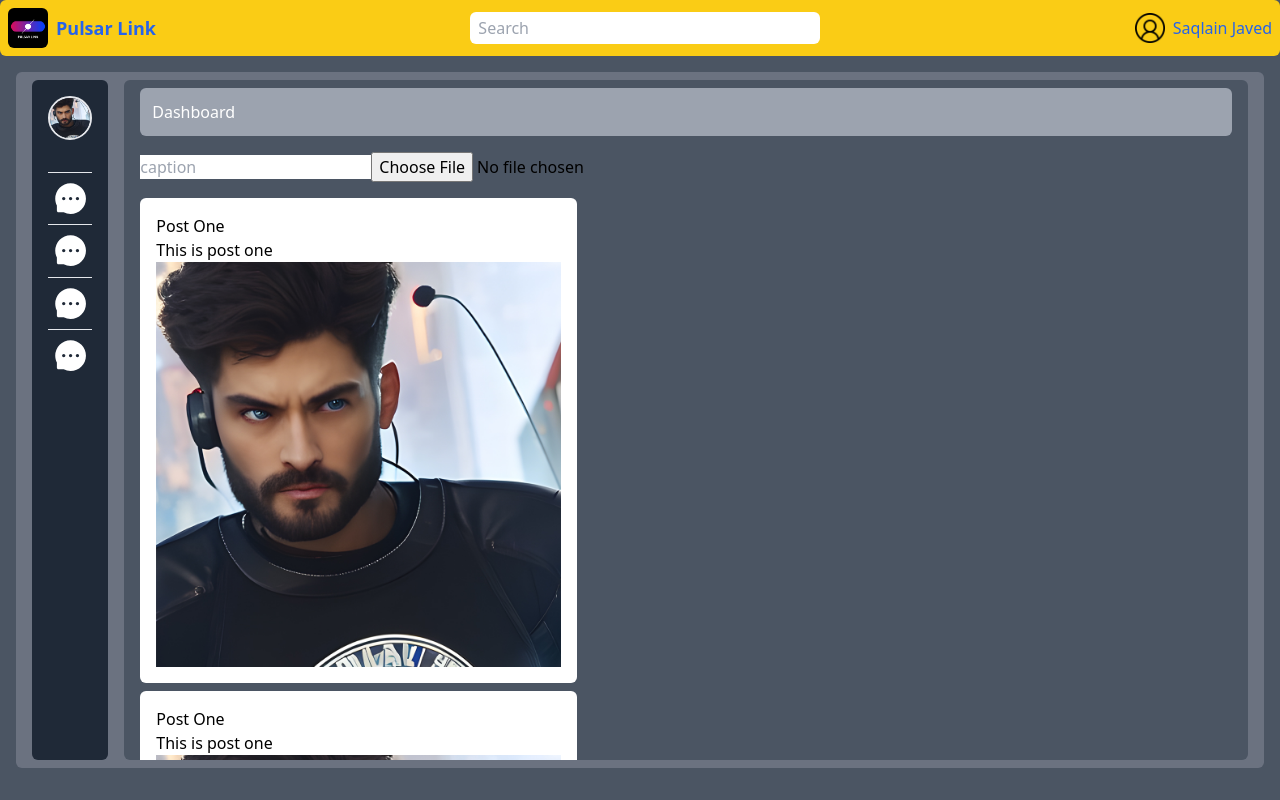
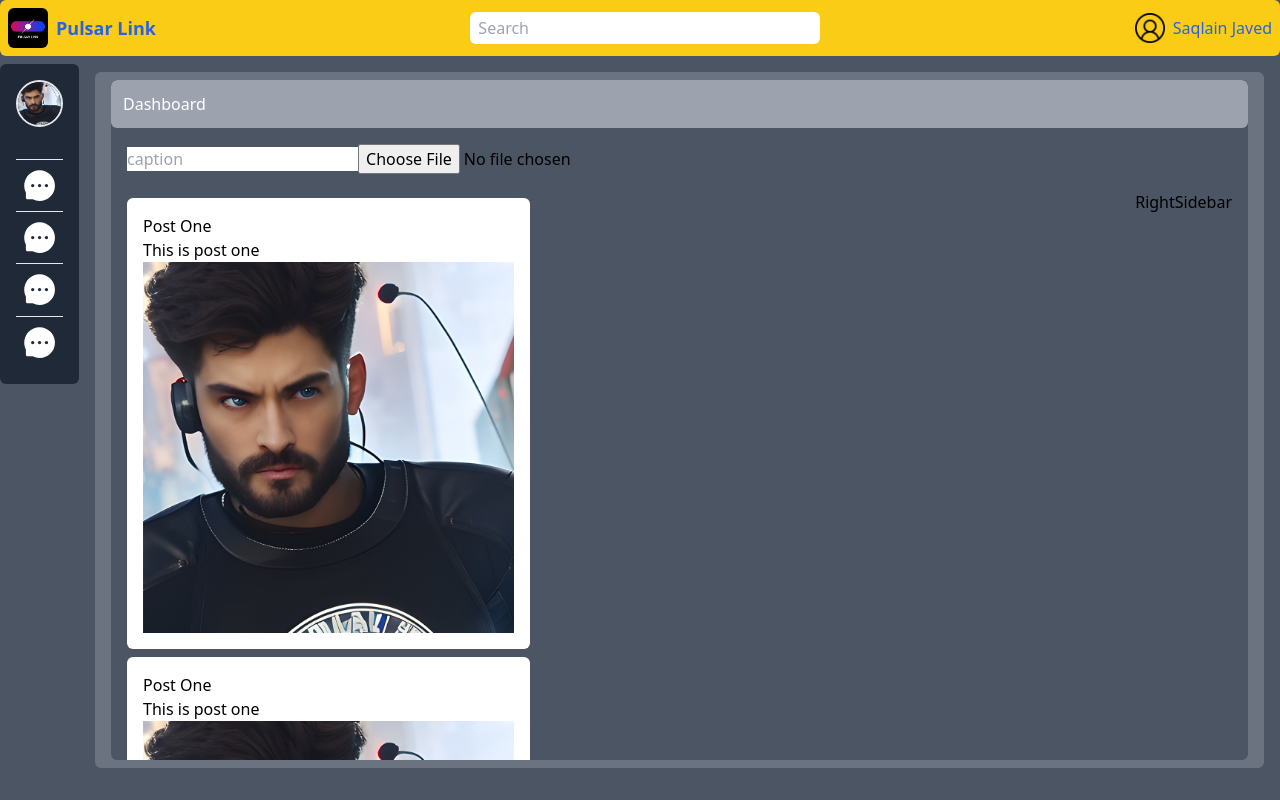
Before and after one commit to saqlain-hub/pulsar-link, a React (Vite) app in the folder client/: page / in a window 1280 px wide. Built offline with nearby package versions, Linux system fonts and the light colour scheme; the HTML template or start-up script is replaced by a standard one.

Commit message:
social media ui

```diff
--- a/client/src/components/Dashboard.jsx
+++ b/client/src/components/Dashboard.jsx
@@ -2,7 +2,7 @@ import React from "react";
 
 const Dashboard = () => {
   return (
-    <div className="sticky top-0 mt-2 z-10 bg-gray-400 text-white rounded-md p-3">
+    <div className="sticky top-0 z-10 bg-gray-400 text-white rounded-md p-3">
       Dashboard
     </div>
   );
--- /dev/null
+++ b/client/src/components/RightSidebar.jsx
@@ -0,0 +1,7 @@
+import React from "react";
+
+const RightSidebar = () => {
+  return <div>RightSidebar</div>;
+};
+
+export default RightSidebar;
--- a/client/src/components/Sidebar.jsx
+++ b/client/src/components/Sidebar.jsx
@@ -8,7 +8,7 @@ const Sidebar = () => {
 
   return (
     <div
-      className={`lg:block hidden relative open bg-gray-800 rounded-md origin-left duration-[2s] ${
+      className={`h-[100%] sticky top-0 lg:block hidden open bg-gray-800 rounded-md origin-left duration-[2s] ${
         !open ? "w-20" : "w-60"
       } px-4 py-4`}
     >
--- a/client/src/pages/Homepage.jsx
+++ b/client/src/pages/Homepage.jsx
@@ -1,10 +1,12 @@
 import React from "react";
 import Post from "./Post";
+import RightSidebar from "../components/RightSidebar";
 
 const Homepage = () => {
   return (
-    <main className="relative">
+    <main className="relative flex">
       <Post />
+      <RightSidebar />
     </main>
   );
 };
--- a/client/src/pages/Layout.jsx
+++ b/client/src/pages/Layout.jsx
@@ -7,14 +7,16 @@ const Layout = () => {
       <header className="flex flex-col justify-center rounded-t-md mb-2">
         <Navbar />
       </header>
+      <div className="container mx-auto flex justify-between">
+        <Sidebar />
         <main className="flex justify-between py-2 px-4">
           <div className=" w-full bg-gray-500 rounded-md p-2">
             <div className="flex gap-4 px-2 h-[85vh]">
-            <Sidebar />
               <Outlet />
             </div>
           </div>
         </main>
+      </div>
       {/* <footer className="h-[8%] bg-yellow-200 mt-2">footer</footer> */}
     </>
   );
--- a/client/src/pages/Root.jsx
+++ b/client/src/pages/Root.jsx
@@ -6,10 +6,12 @@ import UploadPost from "./UploadPost";
 const Root = () => {
   return (
     <>
-      <div className="w-full px-4 overflow-auto bg-gray-600 rounded-md">
+      <div className="w-full overflow-auto bg-gray-600 rounded-md">
         <Dashboard />
-        <UploadPost />
-        <Outlet />
+        <div className="px-4">
+          <UploadPost />
+          <Outlet />
+        </div>
       </div>
     </>
   );
```
Lines whose indentation alone changed are shown as unchanged.
